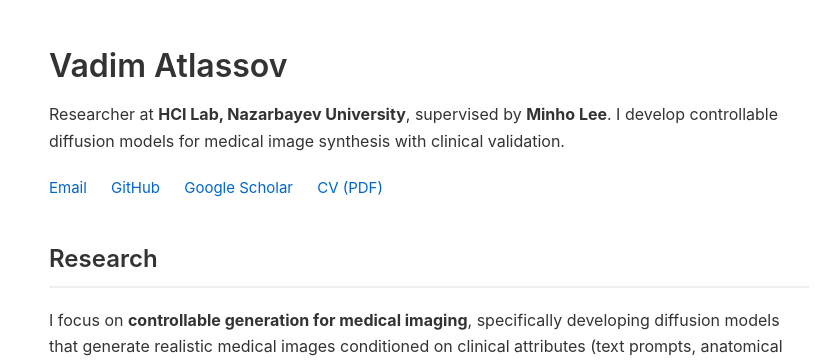
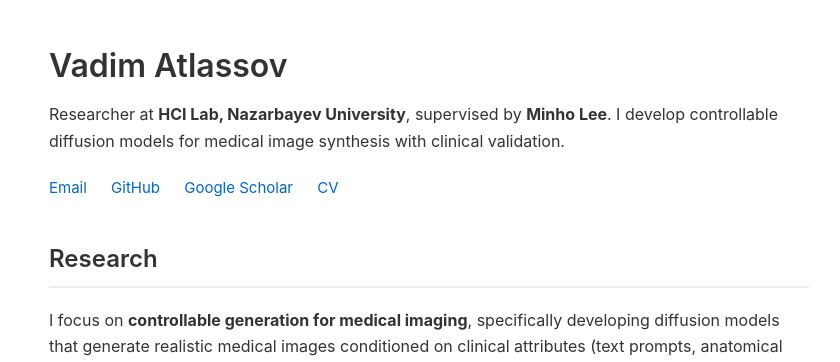
Before and after one commit to Vadim-ATL/Vadim-ATL.github.io, a Jekyll site: the page built from index.md, in a window 1280 px wide. Shown: the top 362 px of the page, without its empty margins (211-1051 px from the left). Built offline with Jekyll 4.4.1, drawn with Linux system fonts in a browser that asks for light colours.

Commit message:
Switch to clean academic layout

```diff
--- a/index.md
+++ b/index.md
@@ -12,8 +12,8 @@ Researcher at <strong>HCI Lab, Nazarbayev University</strong>, supervised by <st
 <div class="contact">
     <a href="mailto:vadim.atlassov@nu.edu.kz">Email</a>
     <a href="https://github.com/Vadim-ATL">GitHub</a>
-    <a href="https://scholar.google.com/citations?user=ipi5AVsAAAAJ">Google Scholar</a>
-    <a href="CV.pdf">CV (PDF)</a>
+    <a href="https://scholar.google.com">Google Scholar</a>
+    <a href="https://github.com/Vadim-ATL/Vadim-ATL/blob/main/CV.pdf">CV</a>
 </div>
 
 ## Research
```
